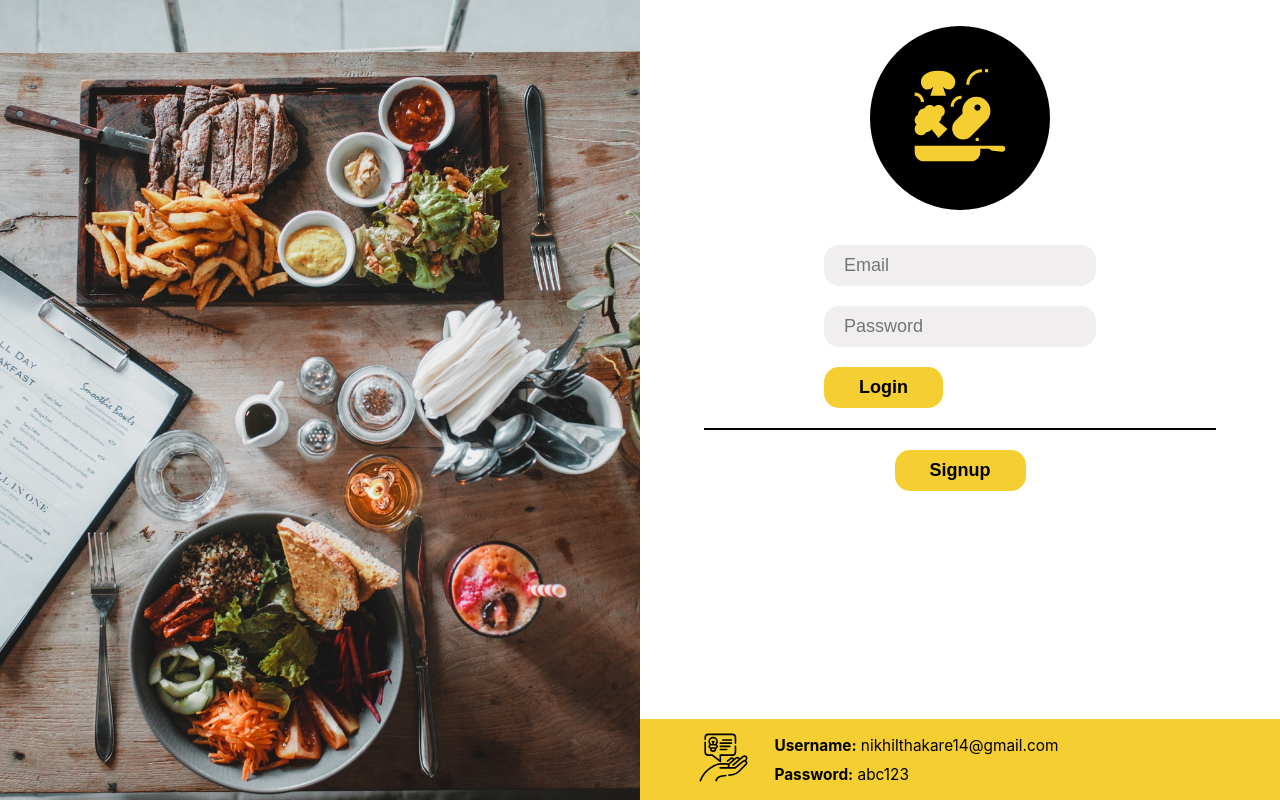
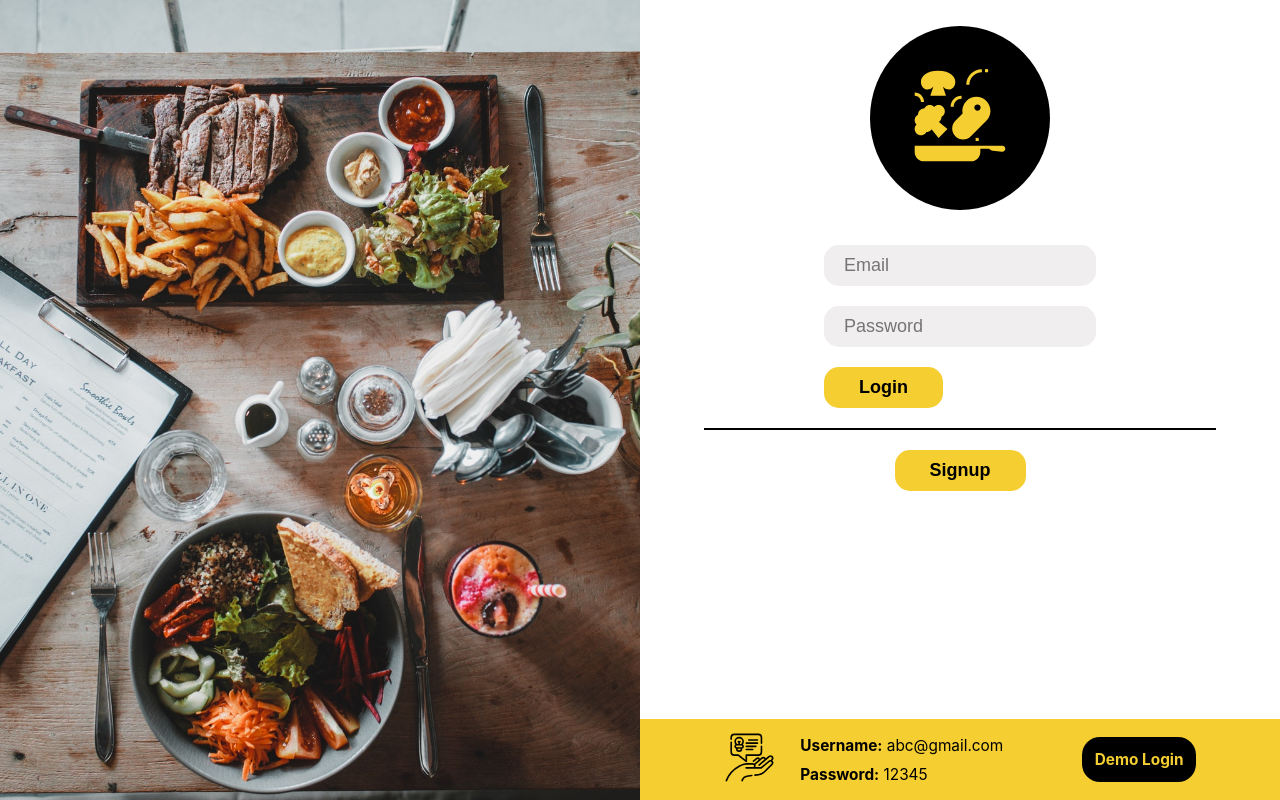
Before and after one commit to NikhilT27/RecipeInfo, a React (Create React App) app in the folder client/: page / in a window 1280 px wide. Built offline with nearby package versions, Linux system fonts and the light colour scheme.

Commit message:
add: demo login button

```diff
--- a/client/src/components/Hint.js
+++ b/client/src/components/Hint.js
@@ -1,7 +1,7 @@
 import React from "react";
 import hint from "../images/hint.svg";
 
-export default function Hint() {
+export default function Hint({ onSubmit }) {
   return (
     <>
       <div className="hint">
@@ -10,12 +10,20 @@ export default function Hint() {
         </div>
         <div className="hint-detail">
           <div className="hint-text">
-            <span style={{ fontWeight: "700" }}>Username:</span>{" "}
-            nikhilthakare14@gmail.com
+            <span style={{ fontWeight: "700" }}>Username:</span> abc@gmail.com
           </div>
           <div className="hint-text">
-            <span style={{ fontWeight: "700" }}> Password:</span> abc123
+            <span style={{ fontWeight: "700" }}> Password:</span> 12345
           </div>
+        </div>
+
+        <div
+          className="hint-demo-login"
+          onClick={() =>
+            onSubmit({ email: "abc@gmail.com", password: "12345" })
+          }
+        >
+          Demo Login
         </div>
       </div>
     </>
--- a/client/src/components/Login.js
+++ b/client/src/components/Login.js
@@ -84,7 +84,7 @@ export default function Login() {
               <button className="golden-button">Signup</button>
             </Link>
           </div>
-          <Hint />
+          <Hint onSubmit={onSubmit} />
         </div>
       </div>
     </>
--- a/client/src/style.scss
+++ b/client/src/style.scss
@@ -87,11 +87,10 @@ form {
   display: flex;
   align-items: center;
   justify-content: center;
-  position: absolute;
-  bottom: 0;
+  position: relative;
   background-color: $recipe-gold;
   width: 100vw;
-
+  margin-top: 5vh;
   height: max-content;
   &-logo {
     width: 70px;
@@ -101,12 +100,28 @@ form {
     padding: 14px;
   }
   &-detail {
-    width: 70%;
+    width: 40%;
     padding: 0px 10px;
   }
   &-text {
-    font-size: 14px;
+    font-size: 4vw;
     padding: 5px 0px;
+  }
+
+  &-demo{
+    &-box{
+      width: auto;
+    }
+    &-login{
+      width: max-content;
+      font-size: 4vw;
+      font-weight: 700;
+      padding: 2vw;
+      margin: 2vw;
+      border-radius: 1.4vw;
+      color: $recipe-gold;
+      background-color: black;
+    }
   }
 }
 
@@ -678,12 +693,27 @@ form {
       padding: 1vw;
     }
     &-detail {
-      width: 70%;
+      width: 40%;
       padding: 0px 1vw;
     }
     &-text {
       font-size: 1.2vw;
       padding: 0.4vw 0px;
+    }
+    &-demo{
+      &-box{
+        width: auto;
+      }
+      &-login{
+        width: max-content;
+        font-size: 1.2vw;
+        font-weight: 700;
+        padding: 1vw;
+        margin: 1vw;
+        border-radius: 1.4vw;
+        color: $recipe-gold;
+        background-color: black;
+      }
     }
   }
 
```
